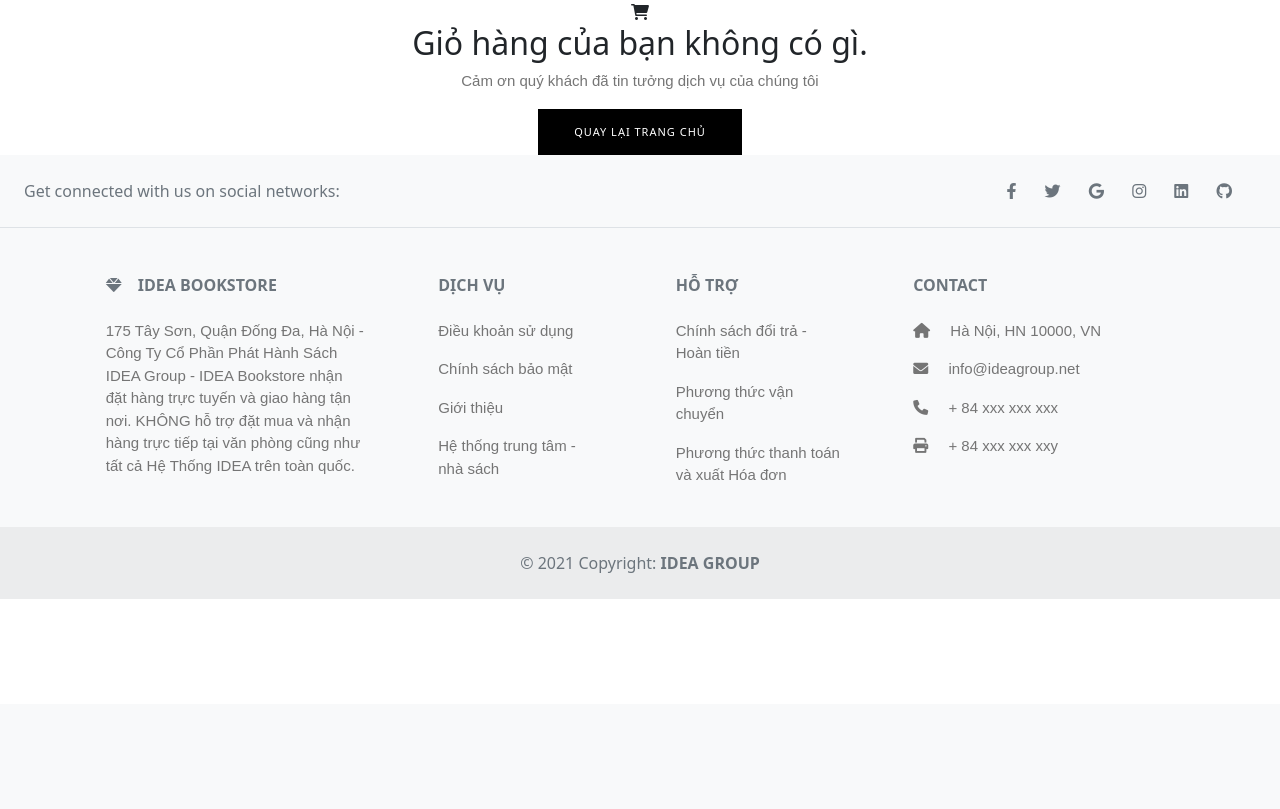
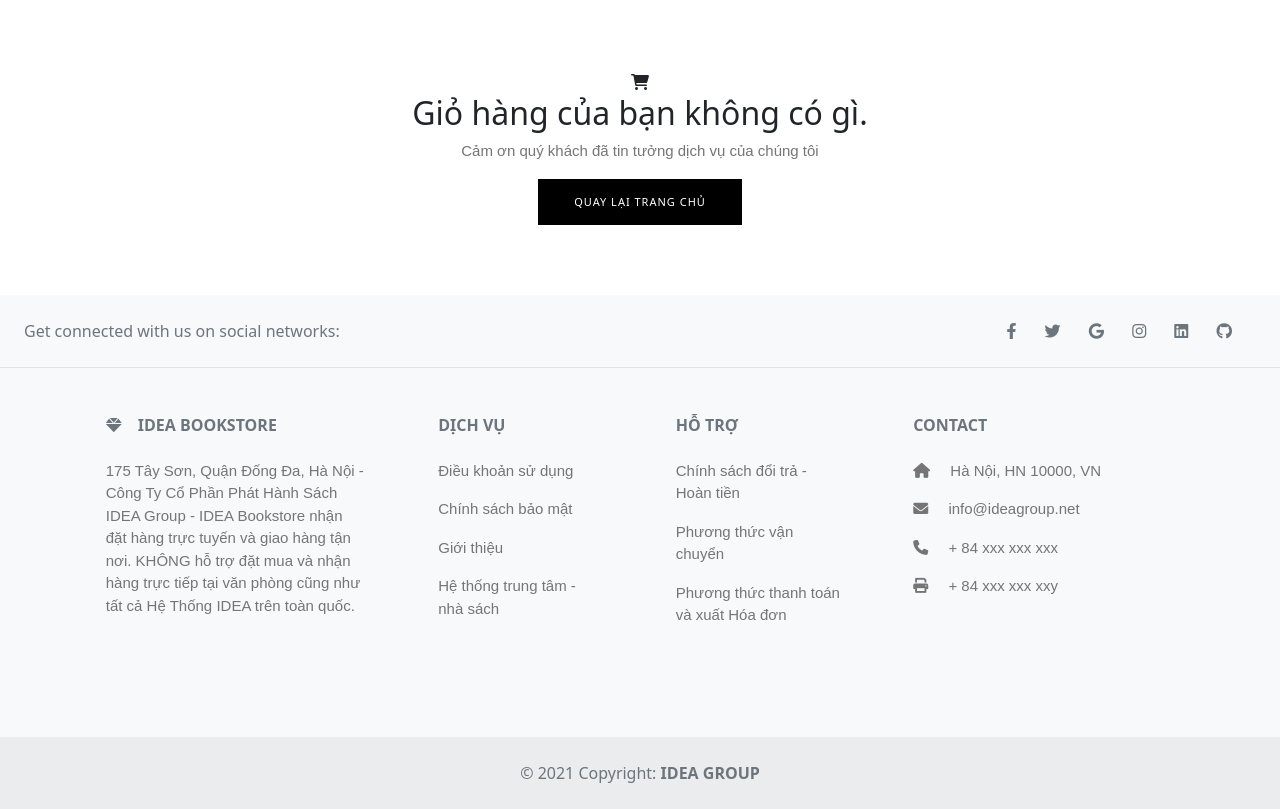
Before and after one commit to vinhcotam/CNWEB, a PHP site: page /CNWEB/user/empty-cart.php in a window 1280 px wide. Shown: the part 96-905 px from the top of the page. Before the commit the page ends 695 px from the top, so only its background shows below. Run offline with PHP 8.4, Linux system fonts and the light colour scheme; some libraries are stand-ins or nearby versions.

Commit message:
update empty-cart

```diff
--- a/css/empty-cart.css
+++ b/css/empty-cart.css
@@ -30,4 +30,6 @@ a
 {
     left: 0;
     right: 0;
+    margin-top: 70px;
+    margin-bottom: 70px;
 }
--- a/user/empty-cart.php
+++ b/user/empty-cart.php
@@ -7,7 +7,7 @@
     <link href="https://cdn.jsdelivr.net/npm/bootstrap@5.1.3/dist/css/bootstrap.min.css" rel="stylesheet"
         integrity="sha384-1BmE4kWBq78iYhFldvKuhfTAU6auU8tT94WrHftjDbrCEXSU1oBoqyl2QvZ6jIW3" crossorigin="anonymous">
     <link rel="stylesheet" href="https://cdnjs.cloudflare.com/ajax/libs/font-awesome/6.0.0-beta2/css/all.min.css">
-    <link rel="stylesheet" href="css/empty-cart.css">
+    <link rel="stylesheet" href="../css/empty-cart.css">
     <title>Giỏ Hàng</title>
 </head>
 <body>
```
